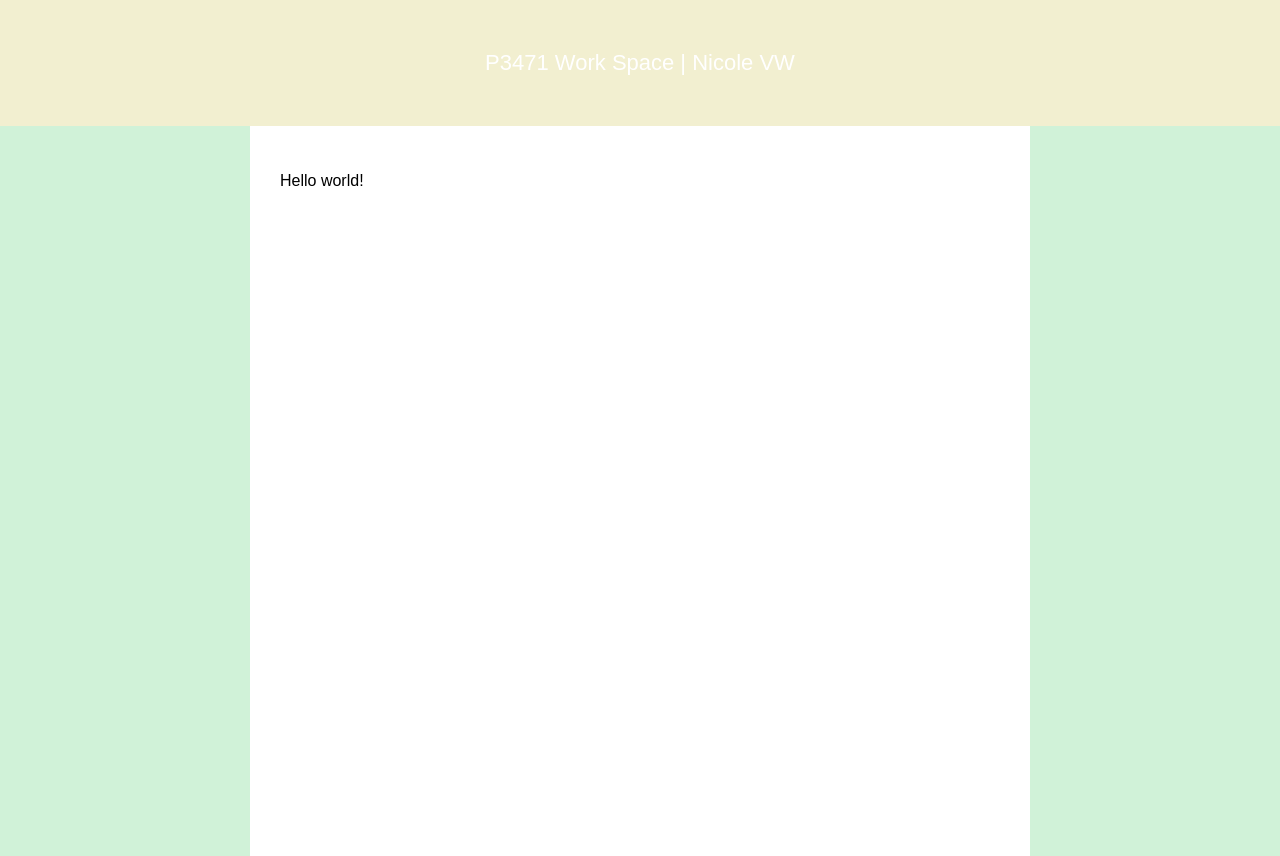
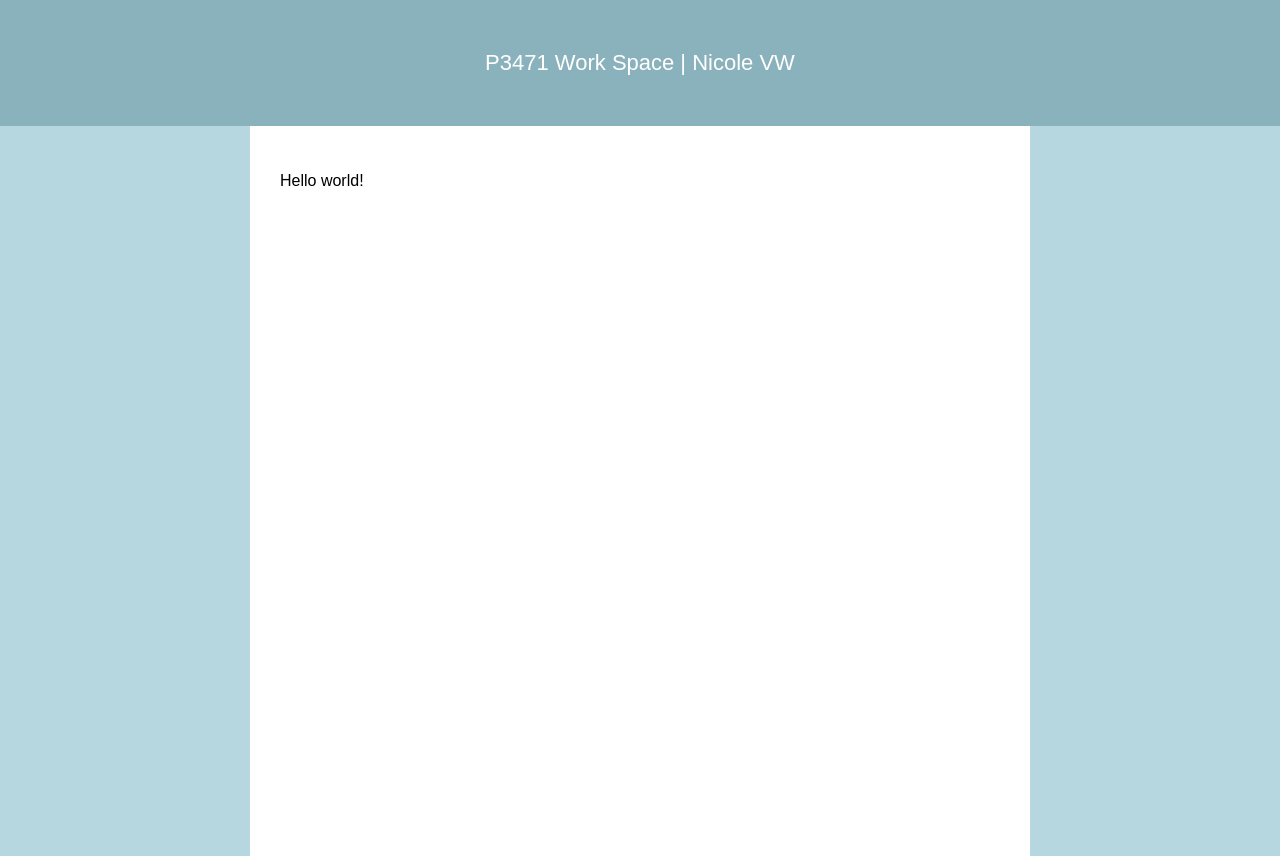
Before and after one commit to NicNackDove/202342855P3471, a plain HTML site: page index.html in a window 1280 px wide. Drawn offline with Linux system fonts and the light colour scheme.

Commit message:
Change background colors and style adjustments
Updated background colors and styles for better aesthetics.

```diff
--- a/index.html
+++ b/index.html
@@ -6,14 +6,14 @@
 <title>P3471 Work Space</title>
 <style>
   body {
-    background-color: #d0f2d8; /* Side margins-adjust as needed */
+    background-color: #b6d7e0; /* Side margins-adjust as needed */
     margin: 0;
     font-family: sans-serif;
   }
 
   .top-bar {
     width: 100%;
-    background-color: #f2efd0; /* Adjsut as needed */
+    background-color: #8ab2bd; /* Adjsut as needed */
     color: #ffffff;            /* White background */
     padding: 50px;
     box-sizing: border-box;
```
